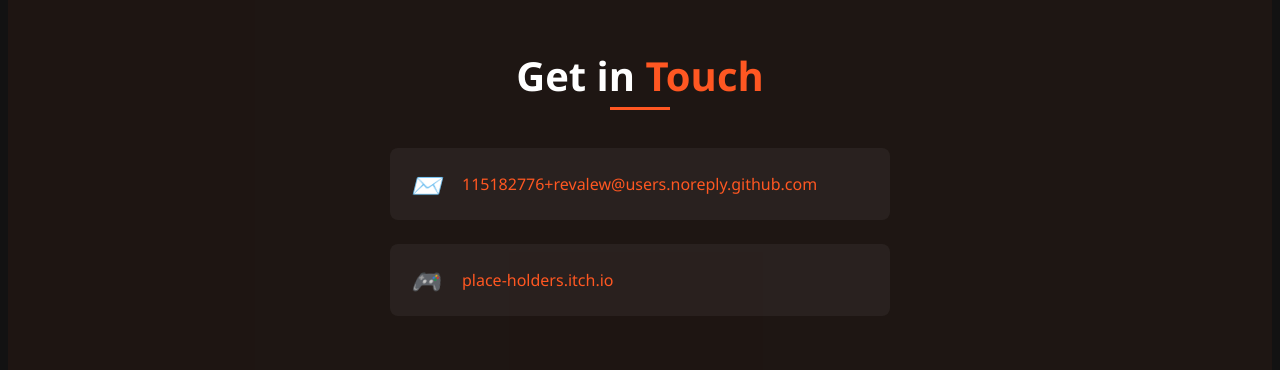
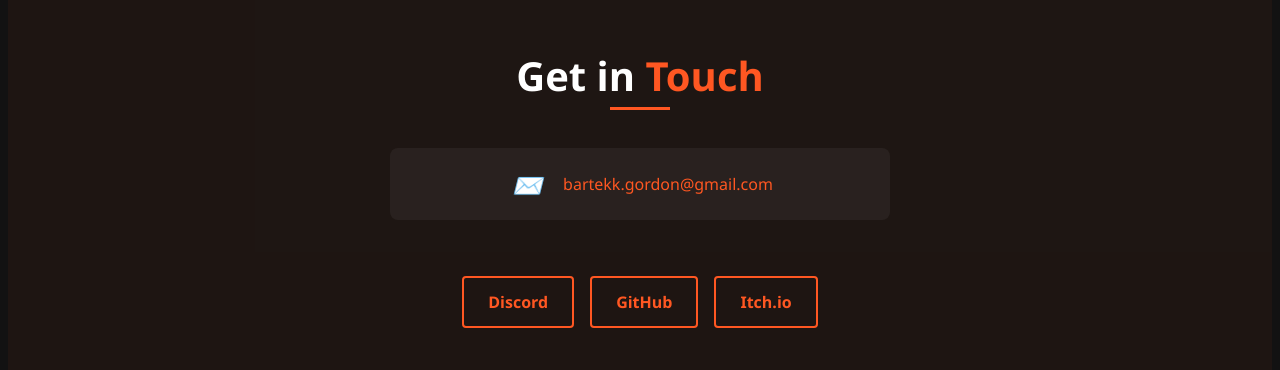
Before and after one commit to PlaceHolders-Studio/placeholders, a React (Create React App) app in the folder placeholders-site/: page / in a window 1280 px wide. Shown: the part 2797-3167 px from the top of the page. Built offline with nearby package versions, Linux system fonts and the light colour scheme.

Commit message:
Updated the contact section

```diff
--- a/placeholders-site/src/components/Contact.css
+++ b/placeholders-site/src/components/Contact.css
@@ -25,6 +25,7 @@
 .contact-item {
   display: flex;
   align-items: center;
+  justify-content: center;
   gap: 1rem;
   padding: 1rem;
   background-color: rgba(255, 255, 255, 0.05);
--- a/placeholders-site/src/components/Contact.js
+++ b/placeholders-site/src/components/Contact.js
@@ -9,16 +9,21 @@
         <div className="contact-item">
           <i className="contact-icon">✉️</i>
           <p>
-            <a href="mailto:115182776+revalew@users.noreply.github.com">
-              115182776+revalew@users.noreply.github.com
+            <a href="mailto:bartekk.gordon@gmail.com">
+              bartekk.gordon@gmail.com
             </a>
           </p>
         </div>
-        <div className="contact-item">
+        {/* <div className="contact-item">
           <i className="contact-icon">🎮</i>
           <p><a href="https://place-holders.itch.io/" target="_blank" rel="noreferrer">place-holders.itch.io</a></p>
-        </div>
+        </div> */}
+        {/* <div className="contact-item">
+          <i className="contact-icon">🤖</i>
+          <p><a href="https://discord.gg/vxpVks5TYF" target="_blank" rel="noreferrer">https://discord.gg/vxpVks5TYF</a></p>
+        </div> */}
         <div className="contact-social">
+          <a href="https://discord.gg/vxpVks5TYF" target="_blank" rel="noreferrer" className="social-link">Discord</a>
           <a href="https://github.com/knotfun" target="_blank" rel="noreferrer" className="social-link">GitHub</a>
           <a href="https://place-holders.itch.io/" target="_blank" rel="noreferrer" className="social-link">Itch.io</a>
         </div>
```
